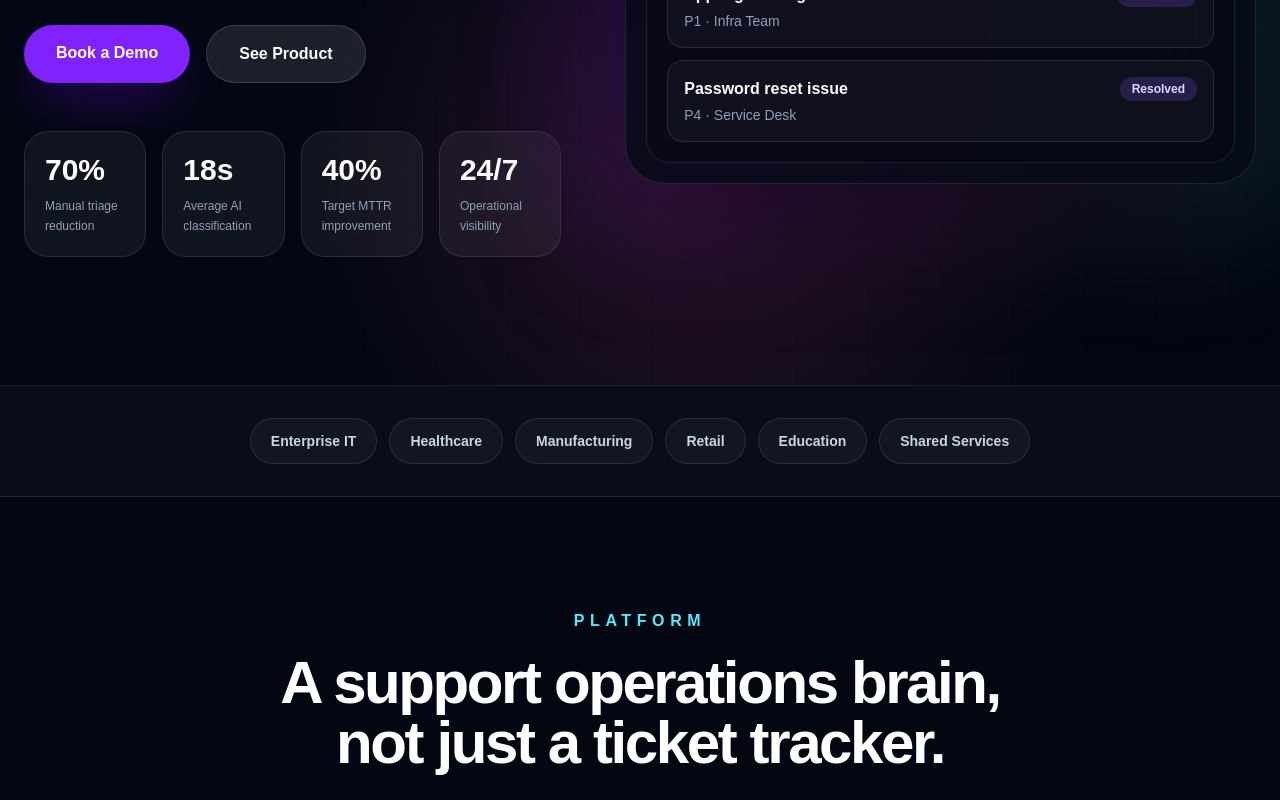
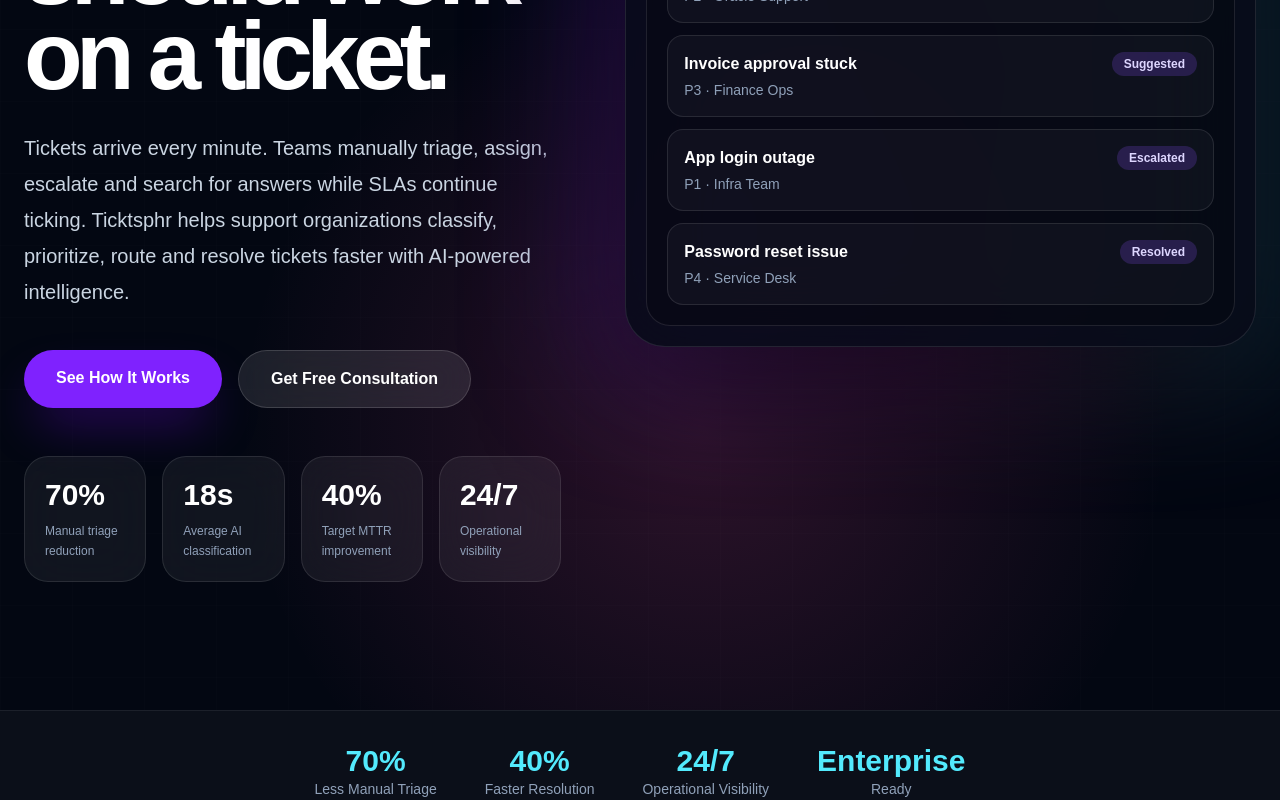
Before and after one commit to umayank-design/ticktsphr-marketing-website, a Next.js app: page / in a window 1280 px wide. Shown: the part 780-1580 px from the top of the page. Built offline with nearby package versions, Linux system fonts and the light colour scheme.

Commit message:
Add trust strip below hero

```diff
--- a/app/page.tsx
+++ b/app/page.tsx
@@ -68,28 +68,29 @@
             </div>
 
             <h1 className="text-6xl font-black leading-[0.88] tracking-[-0.07em] sm:text-7xl lg:text-8xl">
-              Turn ticket chaos into AI-led execution.
-            </h1>
+  Your support team shouldn't spend hours deciding who should work on a ticket.
+</h1>
 
-            <p className="mt-8 max-w-2xl text-xl leading-9 text-slate-300">
-              Ticktsphr classifies tickets, predicts priority, routes work,
-              recommends resolutions and gives leaders a live command center
-              for SLA, MTTR and support health.
-            </p>
+            <p className="mt-8 max-w-3xl text-xl leading-9 text-slate-300">
+  Tickets arrive every minute. Teams manually triage, assign,
+  escalate and search for answers while SLAs continue ticking.
+  Ticktsphr helps support organizations classify, prioritize,
+  route and resolve tickets faster with AI-powered intelligence.
+</p>
 
             <div className="mt-10 flex flex-col gap-4 sm:flex-row">
               <Link
                 href="/book-demo"
                 className="rounded-full bg-violet-600 px-8 py-4 text-center font-black shadow-2xl shadow-violet-700/40 hover:bg-violet-500"
               >
-                Book a Demo
+                See How It Works
               </Link>
 
               <a
-                href="#product"
+                href="/book-demo"
                 className="rounded-full border border-white/15 bg-white/10 px-8 py-4 text-center font-black backdrop-blur-xl hover:bg-white/15"
               >
-                See Product
+                Get Free Consultation
               </a>
             </div>
 
@@ -179,19 +180,49 @@
         </div>
       </section>
 
-      {/* INDUSTRY STRIP */}
-      <section className="border-b border-white/10 bg-white/[0.025] py-8">
-        <div className="mx-auto flex max-w-7xl flex-wrap justify-center gap-3 px-6">
-          {industries.map((item) => (
-            <span
-              key={item}
-              className="rounded-full border border-white/10 bg-white/[0.04] px-5 py-3 text-sm font-bold text-slate-300"
-            >
-              {item}
-            </span>
-          ))}
-        </div>
-      </section>
+      {/* TRUST STRIP */}
+
+<section className="border-b border-white/10 bg-white/[0.03]">
+  <div className="mx-auto flex max-w-7xl flex-wrap justify-center gap-12 px-6 py-8 text-center">
+
+    <div>
+      <div className="text-3xl font-black text-cyan-300">
+        70%
+      </div>
+      <div className="text-sm text-slate-400">
+        Less Manual Triage
+      </div>
+    </div>
+
+    <div>
+      <div className="text-3xl font-black text-cyan-300">
+        40%
+      </div>
+      <div className="text-sm text-slate-400">
+        Faster Resolution
+      </div>
+    </div>
+
+    <div>
+      <div className="text-3xl font-black text-cyan-300">
+        24/7
+      </div>
+      <div className="text-sm text-slate-400">
+        Operational Visibility
+      </div>
+    </div>
+
+    <div>
+      <div className="text-3xl font-black text-cyan-300">
+        Enterprise
+      </div>
+      <div className="text-sm text-slate-400">
+        Ready
+      </div>
+    </div>
+
+  </div>
+</section>
 
       {/* PLATFORM */}
       <section id="platform" className="mx-auto max-w-7xl px-6 py-28">
```
